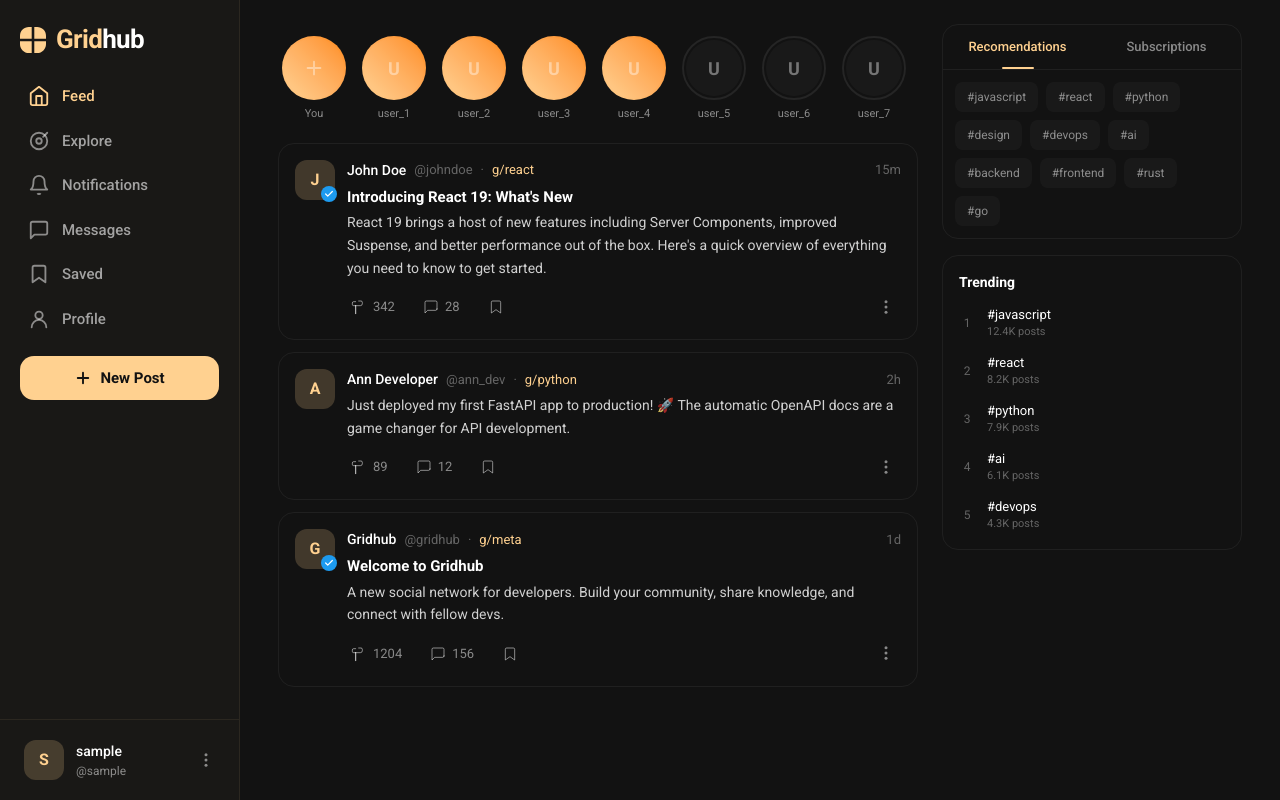
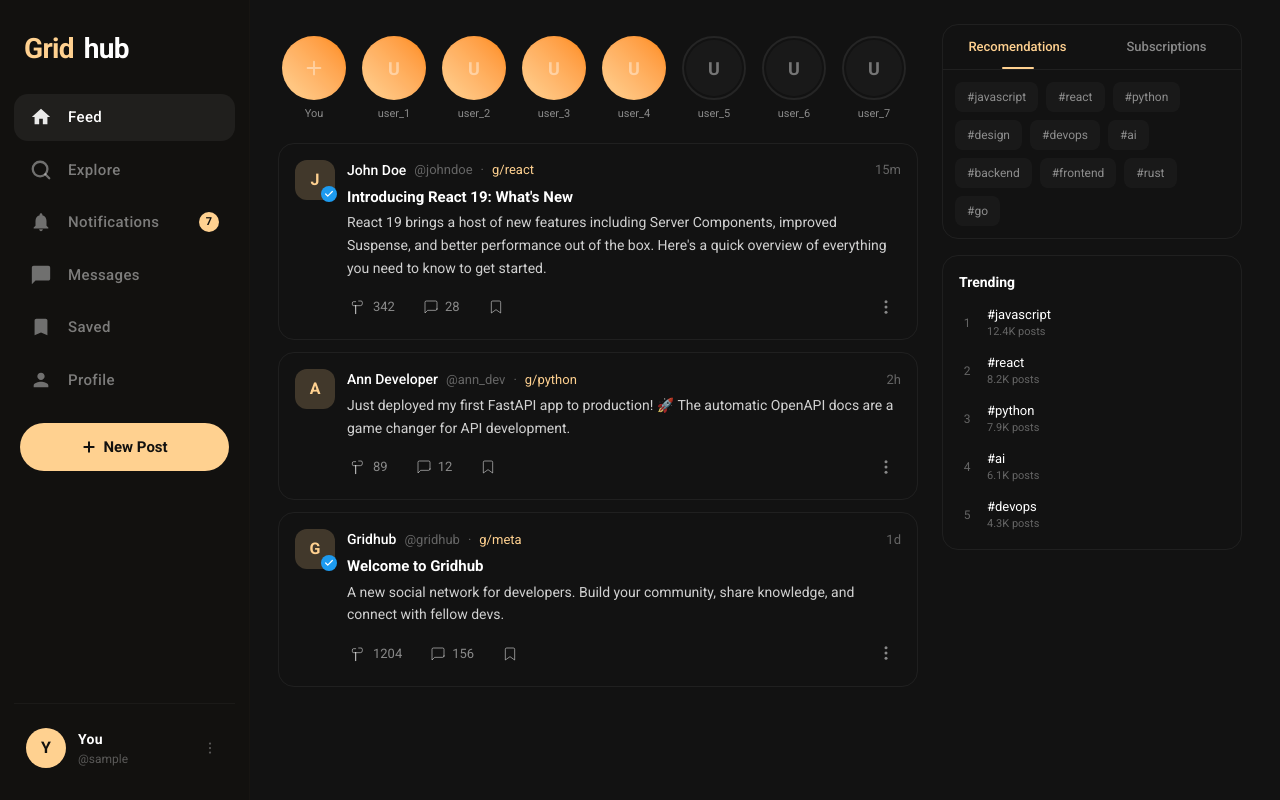
Before and after one commit to furrieb-stack/gridhub, a Next.js app in the folder frontend/: page /feed in a window 1280 px wide. Built offline with nearby package versions, Linux system fonts and the light colour scheme; no server answers; sample sign-in values are in the browser's storage.

Commit message:
Fix feed hydration: wrap Navbar in Suspense (usePathname needs it)

```diff
--- a/frontend/app/feed/page.tsx
+++ b/frontend/app/feed/page.tsx
@@ -1,6 +1,6 @@
 "use client";
 
-import { useEffect, useState } from "react";
+import { useEffect, useState, Suspense } from "react";
 import { useRouter } from "next/navigation";
 import { getStoredUser, clearTokens, type User } from "@/lib/api";
 import Navbar from "@/components/Navbar";
@@ -57,7 +57,9 @@ export default function FeedPage() {
 
   return (
     <div className="min-h-screen bg-dark">
-      <Navbar />
+      <Suspense fallback={null}>
+        <Navbar />
+      </Suspense>
 
       <div className="ml-[240px] flex justify-center gap-6 px-6 py-6">
         <main className="w-full max-w-[640px]">
--- a/frontend/components/Navbar.tsx
+++ b/frontend/components/Navbar.tsx
@@ -2,62 +2,64 @@
 
 import { useState, useRef, useEffect } from "react";
 import { useRouter, usePathname } from "next/navigation";
-import Image from "next/image";
 import { clearTokens, getStoredUser, type User } from "@/lib/api";
 
-const NAV_ITEMS = [
+interface NavItem {
+  label: string;
+  href: string;
+  icon: string;
+  badge?: number;
+}
+
+const NAV_ITEMS: readonly NavItem[] = [
   { label: "Feed", href: "/feed", icon: "feed" },
   { label: "Explore", href: "/explore", icon: "explore" },
-  { label: "Notifications", href: "/notifications", icon: "notifications" },
+  { label: "Notifications", href: "/notifications", icon: "notifications", badge: 7 },
   { label: "Messages", href: "/messages", icon: "messages" },
   { label: "Saved", href: "/saved", icon: "saved" },
   { label: "Profile", href: "/profile", icon: "profile" },
 ] as const;
 
 function NavIcon({ name, active }: { name: string; active: boolean }) {
-  const c = active ? "#FFD190" : "rgba(255,255,255,0.5)";
-  const props = { width: 22, height: 22, fill: "none", viewBox: "0 0 24 24" };
+  const c = active ? "rgba(255, 255, 255, 0.9)" : "rgba(255, 255, 255, 0.4)";
+  const props = { width: 22, height: 22, fill: c, viewBox: "0 0 24 24" };
 
   switch (name) {
     case "feed":
       return (
         <svg {...props}>
-          <path d="M3 9l9-7 9 7v11a2 2 0 0 1-2 2H5a2 2 0 0 1-2-2V9z" stroke={c} strokeWidth={2} strokeLinejoin="round" />
-          <path d="M9 22V12h6v10" stroke={c} strokeWidth={2} strokeLinejoin="round" />
+          <path d="M10 20v-6h4v6h5v-8h3L12 3 2 12h3v8z" />
         </svg>
       );
     case "explore":
       return (
-        <svg {...props}>
-          <circle cx={12} cy={12} r={9} stroke={c} strokeWidth={2} />
-          <circle cx={12} cy={12} r={3} stroke={c} strokeWidth={2} />
-          <path d="M16.5 7.5L21 3" stroke={c} strokeWidth={2} strokeLinecap="round" />
+        <svg {...props} fill="none" stroke={c} strokeWidth={2.5} strokeLinecap="round" strokeLinejoin="round">
+          <circle cx="11" cy="11" r="8" />
+          <line x1="21" y1="21" x2="16.65" y2="16.65" />
         </svg>
       );
     case "notifications":
       return (
         <svg {...props}>
-          <path d="M18 8A6 6 0 0 0 6 8c0 7-3 9-3 9h18s-3-2-3-9" stroke={c} strokeWidth={2} strokeLinejoin="round" />
-          <path d="M13.73 21a2 2 0 0 1-3.46 0" stroke={c} strokeWidth={2} strokeLinejoin="round" />
+          <path d="M12 22c1.1 0 2-.9 2-2h-4c0 1.1.89 2 2 2zm6-6v-5c0-3.07-1.64-5.64-4.5-6.32V4c0-.83-.67-1.5-1.5-1.5s-1.5.67-1.5 1.5v.68C7.63 5.36 6 7.92 6 11v5l-2 2v1h16v-1l-2-2z" />
         </svg>
       );
     case "messages":
       return (
         <svg {...props}>
-          <path d="M21 15a2 2 0 0 1-2 2H7l-4 4V5a2 2 0 0 1 2-2h14a2 2 0 0 1 2 2v10z" stroke={c} strokeWidth={2} strokeLinejoin="round" />
+          <path d="M20 2H4c-1.1 0-1.99.9-1.99 2L2 22l4-4h14c1.1 0 2-.9 2-2V4c0-1.1-.9-2-2-2z" />
         </svg>
       );
     case "saved":
       return (
         <svg {...props}>
-          <path d="M19 21l-7-5-7 5V5a2 2 0 0 1 2-2h10a2 2 0 0 1 2 2v16z" stroke={c} strokeWidth={2} strokeLinejoin="round" />
+          <path d="M17 3H7c-1.1 0-1.99.9-1.99 2L5 21l7-3 7 3V5c0-1.1-.9-2-2-2z" />
         </svg>
       );
     case "profile":
       return (
         <svg {...props}>
-          <circle cx={12} cy={8} r={4} stroke={c} strokeWidth={2} />
-          <path d="M20 21a8 8 0 1 0-16 0" stroke={c} strokeWidth={2} strokeLinecap="round" strokeLinejoin="round" />
+          <path d="M12 12c2.21 0 4-1.79 4-4s-1.79-4-4-4-4 1.79-4 4 1.79 4 4 4zm0 2c-2.67 0-8 1.34-8 4v2h16v-2c0-2.66-5.33-4-8-4z" />
         </svg>
       );
     default:
@@ -88,104 +90,103 @@ export default function Navbar() {
     router.replace("/login");
   }
 
-  const initial = (user?.display_name ?? user?.username ?? "U").charAt(0).toUpperCase();
+  const displayName = user?.display_name ?? "You";
+  const initial = displayName.charAt(0).toUpperCase();
 
   return (
-    <nav className="fixed left-0 top-0 h-screen w-[240px] flex flex-col border-r z-50"
+    <nav className="fixed left-0 top-0 h-screen w-[250px] flex flex-col z-50 bg-[#12110f]"
       style={{
-        backgroundColor: "rgba(255, 209, 144, 0.03)",
-        borderColor: "rgba(255, 209, 144, 0.08)",
+        borderRight: "1px solid rgba(255, 209, 144, 0.02)",
       }}
     >
-      <div className="flex items-center gap-2.5 px-5 pt-5 pb-4">
-        <Image src="/favicon.svg" alt="" width={26} height={26} />
-        <span className="text-[26px] font-bold tracking-tight">
-          <span className="text-yellow">Grid</span>
-          <span className="text-white">hub</span>
+      <div className="flex items-center gap-2 px-6 pt-7 pb-6">
+        <span className="text-[28px] font-bold tracking-tight flex gap-2.5">
+          <span className="text-[#FFD190]">Grid</span>
+          <span className="text-white font-semibold">hub</span>
         </span>
       </div>
 
-      <div className="flex-1 flex flex-col px-3">
-        <div className="flex flex-col gap-0.5">
+      <div className="flex-1 flex flex-col px-3.5">
+        <div className="flex flex-col gap-1.5">
           {NAV_ITEMS.map((item) => {
-            const active = pathname === item.href;
+            const active = pathname === item.href || (pathname === "/" && item.label === "Feed");
+
             return (
               <button
                 key={item.href}
                 onClick={() => router.push(item.href)}
-                className="flex items-center gap-3 px-4 py-2.5 rounded-[12px] text-[15px] transition-all duration-200 hover:bg-white/[0.04] text-left"
-                style={{ color: active ? "#FFD190" : "rgba(255,255,255,0.6)" }}
+                className={`relative flex items-center gap-4 px-4 py-3 rounded-[14px] text-[15px] transition-all duration-150 text-left group
+                  ${active ? 'bg-white/[0.06] text-white hover:bg-white/[0.09]' : 'text-white/45 hover:bg-white/[0.04] hover:text-white/80'}`}
               >
                 <NavIcon name={item.icon} active={active} />
-                <span className="font-medium">{item.label}</span>
+                <span className="font-medium tracking-wide">{item.label}</span>
+
+                {item.badge !== undefined && item.badge > 0 && (
+                  <span className="ml-auto w-5 h-5 rounded-full bg-[#FFD190] text-[#12110f] text-[11px] font-bold flex items-center justify-center transition-transform group-hover:scale-105">
+                    {item.badge}
+                  </span>
+                )}
               </button>
             );
           })}
         </div>
 
-        <div className="mt-4 mx-2">
-          <button className="w-full h-[44px] rounded-[14px] border-none text-dark text-[15px] font-bold cursor-pointer transition-all duration-200 hover:brightness-110 active:scale-[.98] flex items-center justify-center gap-2"
-            style={{ backgroundColor: "#FFD190" }}
-          >
-            <svg width="18" height="18" viewBox="0 0 24 24" fill="none">
-              <path d="M12 5v14M5 12h14" stroke="#121212" strokeWidth={2.5} strokeLinecap="round" />
+        <div className="mt-5 px-1.5">
+          <button className="w-full h-[48px] rounded-full border-none text-[#12110f] text-[15px] font-bold cursor-pointer transition-all duration-150 hover:bg-[#ffe3bc] active:scale-[.98] flex items-center justify-center gap-1.5 bg-[#FFD190]">
+            <svg width="16" height="16" viewBox="0 0 24 24" fill="none">
+              <path d="M12 5v14M5 12h14" stroke="#12110f" strokeWidth={3} strokeLinecap="round" />
             </svg>
             New Post
           </button>
         </div>
       </div>
 
-      <div className="border-t px-3 py-3"
-        style={{ borderColor: "rgba(255, 209, 144, 0.08)" }}
-      >
+      <div className="px-3.5 pb-6">
+        <div className="h-[1px] w-full mx-auto mb-4 bg-white/[0.04]" />
+
         <div className="relative" ref={menuRef}>
           <button
             onClick={() => setMenuOpen(!menuOpen)}
-            className="flex items-center w-full gap-3 px-3 py-2 rounded-[12px] transition-all duration-200 hover:bg-white/[0.04]"
+            className="flex items-center w-full gap-3 px-3 py-2 rounded-[14px] transition-all duration-150 hover:bg-white/[0.04] group"
           >
-            <div className="relative shrink-0">
-              <div className="w-10 h-10 rounded-[12px] bg-yellow/20 flex items-center justify-center">
-                <span className="text-[16px] font-bold text-yellow">{initial}</span>
+            <div className="shrink-0">
+              <div className="w-10 h-10 rounded-full bg-[#FFD190] flex items-center justify-center transition-transform group-hover:scale-102">
+                <span className="text-[16px] font-black text-[#12110f]">{initial}</span>
               </div>
             </div>
+
             <div className="flex-1 min-w-0 text-left">
-              <p className="text-white text-[14px] font-medium truncate">
-                {user?.display_name ?? user?.username}
+              <p className="text-white text-[14px] font-bold tracking-wide truncate">
+                {displayName}
               </p>
-              <p className="text-muted text-[12px] truncate">@{user?.username}</p>
+              <p className="text-white/30 text-[12px] truncate group-hover:text-white/40 transition-colors">
+                @{user?.username ?? "yourhandle"}
+              </p>
             </div>
-            <button
-              onClick={(e) => {
-                e.stopPropagation();
-                setMenuOpen(!menuOpen);
-              }}
-              className="text-muted hover:text-white transition-colors shrink-0"
-            >
-              <svg width="18" height="18" viewBox="0 0 24 24" fill="none">
-                <circle cx={12} cy={5} r={2} fill="currentColor" />
-                <circle cx={12} cy={12} r={2} fill="currentColor" />
-                <circle cx={12} cy={19} r={2} fill="currentColor" />
+
+            <div className="text-white/30 group-hover:text-white/70 transition-colors shrink-0 pe-1">
+              <svg width="18" height="18" viewBox="0 0 24 24" fill="currentColor">
+                <circle cx={12} cy={6} r={1.5} />
+                <circle cx={12} cy={12} r={1.5} />
+                <circle cx={12} cy={18} r={1.5} />
               </svg>
-            </button>
+            </div>
           </button>
 
           {menuOpen && (
-            <div className="absolute bottom-full left-0 right-0 mb-2 rounded-[14px] border overflow-hidden"
-              style={{
-                backgroundColor: "#1a1a1a",
-                borderColor: "rgba(255,255,255,0.08)",
-              }}
+            <div className="absolute bottom-full left-0 right-0 mb-2 rounded-[14px] border overflow-hidden z-50 bg-[#1a1a1a]"
+              style={{ borderColor: "rgba(255,255,255,0.06)" }}
             >
               <button
                 onClick={() => { setMenuOpen(false); router.push("/settings"); }}
-                className="w-full px-4 py-3 text-left text-[14px] text-muted hover:text-white hover:bg-white/[0.04] transition-colors"
+                className="w-full px-4 py-3 text-left text-[14px] text-white/60 hover:text-white hover:bg-white/[0.04] transition-colors"
               >
                 Settings
               </button>
-              <div className="h-px" style={{ backgroundColor: "rgba(255,255,255,0.06)" }} />
+              <div className="h-px bg-white/[0.06]" />
               <button
                 onClick={() => { setMenuOpen(false); handleLogout(); }}
-                className="w-full px-4 py-3 text-left text-[14px] text-red-400 hover:bg-white/[0.04] transition-colors"
+                className="w-full px-4 py-3 text-left text-[14px] text-red-400 hover:bg-red-500/10 transition-colors"
               >
                 Log Out
               </button>
```
